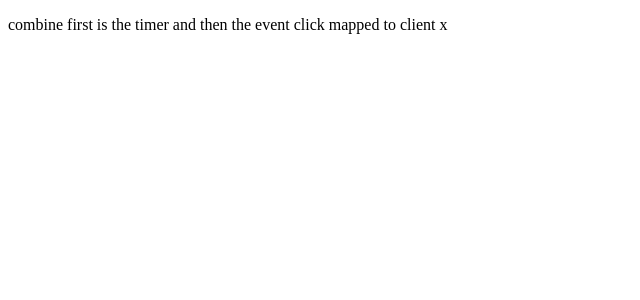
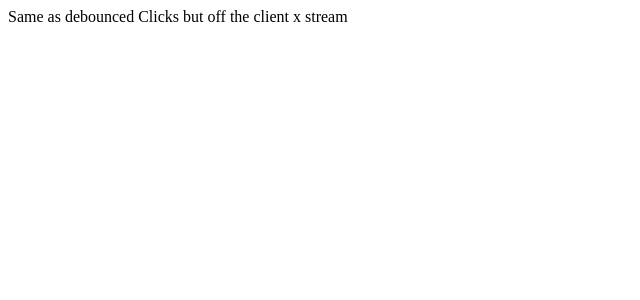
Before and after one commit to bubmacbub/rxjsOperatorTestBed, an Angular app: page / in a window 1280 px wide. Shown: the top 300 px of the page, without its empty margins (0-640 px from the left). Built offline with nearby package versions, Linux system fonts and the light colour scheme.

Commit message:
take only the last click after waiting two seconds

```diff
--- a/src/app/app.component.html
+++ b/src/app/app.component.html
@@ -30,10 +30,26 @@
 <div *ngIf="counterDataStream$ | async as counterS">Counter DataStream  {{counterS}}</div> -->
 
 
+<!-- <div>
+  Use for preventing double clicks or for on key up events were the input stream could still have more
+and it is best to wait to see if more input is coming
+</div>
+ <div *ngIf="debouncedClicks1000 | async as localVar">debouncedClicks1000:  {{localVar}}</div>
+ -->
 
-<!-- Use for preventing double clicks or for on key up events were the input stream could still have more
-and it is best to wait to see if more input is coming -->
-<!-- <div *ngIf="debouncedClicks1000 | async as localVar">debouncedClicks1000:  {{localVar}}</div>  -->
+ <!-- <div>
+  Use for preventing double clicks or for on key up events were the input stream could still have more
+and it is best to wait to see if more input is coming
+</div>
+ <div *ngIf="debouncedClicks1000 | async as localVar">debouncedClicks1000:  {{localVar}}</div>  -->
+
+ <div>
+  Same as debounced Clicks but off the client x stream
+</div>
+ <div *ngIf="debouncedClientX | async as localVar">debouncedClientX:  {{localVar}}</div>
+
+
+
 
 
 <!-- <p>Mouse click event mapped to client x value and then distinct function run</p>
@@ -60,10 +76,13 @@ and it is best to wait to see if more input is coming -->
 <div *ngIf="lastClientXIntervalTwoSeconds | async as localVar">lastClientXIntervalTwoSeconds:  {{localVar}}</div> -->
 
 
-
+<!--
 <p>combine first is the timer and then the event click mapped to client x
 </p>
 <div *ngIf="combinedClientXAndTimer | async as localVar">combinedClientXAndTimer:  {{localVar}}</div>
+ -->
+
+
 
 
 
--- a/src/app/app.component.ts
+++ b/src/app/app.component.ts
@@ -79,7 +79,10 @@ clientXhighOrderIntervalSwitchMap = this.mouseEventClientX.pipe(
     tap(x => console.log("Debounced click event:", x))
     );
 
+debouncedClientX = this.mouseEventClientX.pipe(
+  debounceTime(2000),
 
+)
 
   higherOrder = this.clicks$.pipe(
 
```
